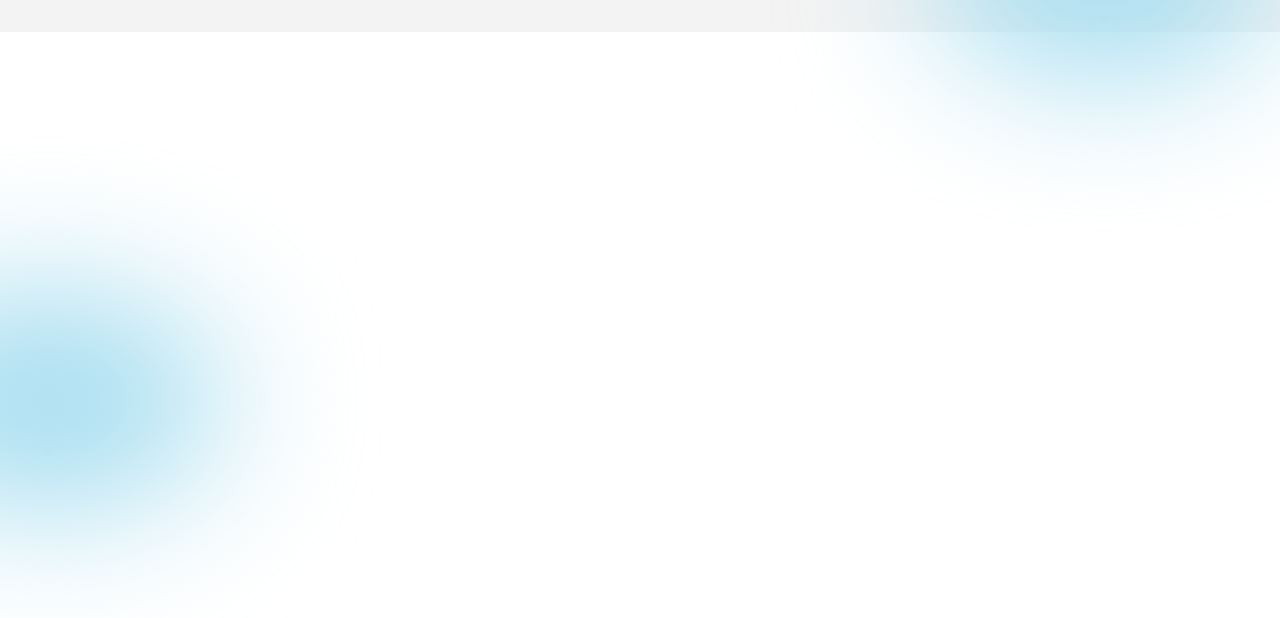
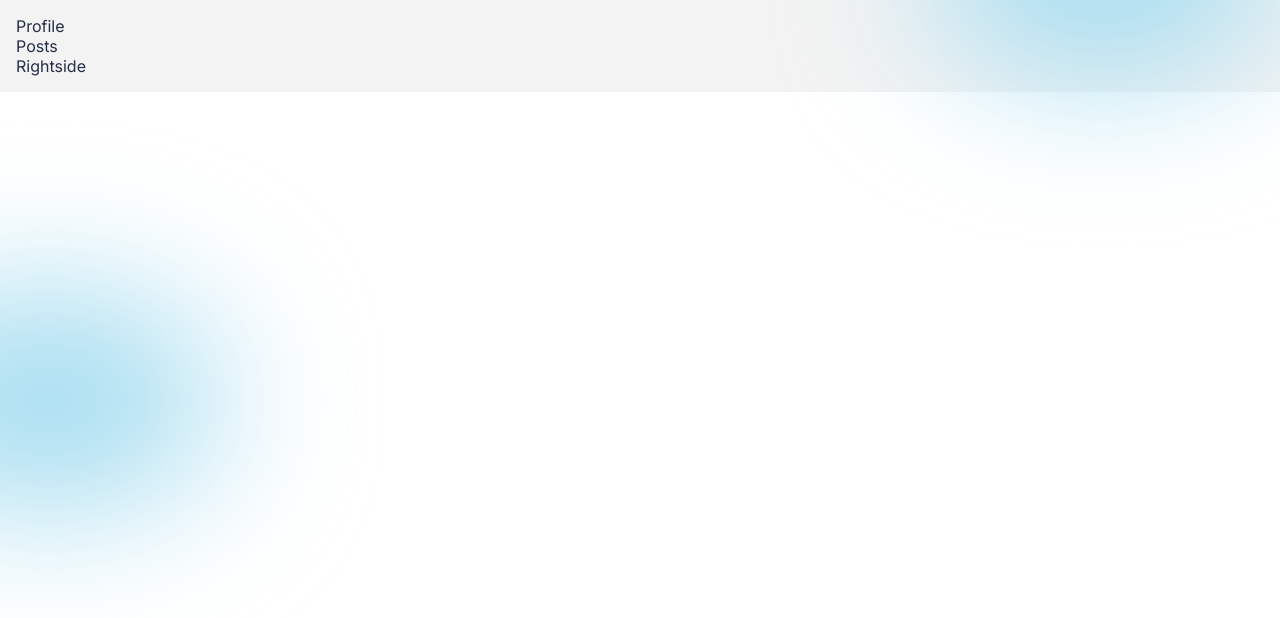
Before and after one commit to MiguelAGuzman/linkup, a React (Create React App) app: page / in a window 1280 px wide. Shown: the top 618 px of the page. Built offline with nearby package versions, Linux system fonts and the light colour scheme.

Commit message:
Home nav started

```diff
--- a/src/App.js
+++ b/src/App.js
@@ -1,9 +1,11 @@
 import "./App.css"
+import Home from "./pages/home/Home";
 function App() {
   return (
     <div className="App">
         <div className="blur" style={{top: '-18%', right: '0'}}></div>
         <div className="blur" style={{top: '36%', left: '-8rem'}}></div>
+        <Home/>
     </div>
   );
 }
--- a/src/pages/home/Home.jsx
+++ b/src/pages/home/Home.jsx
@@ -0,0 +1,14 @@
+import React from 'react'
+
+const Home = () => {
+  return (
+    <div className="Home">
+        <div className="profileSide">Profile</div>
+        <div className="postSide">Posts</div>
+        <div className="rightSide">Rightside</div>
+
+    </div>
+  )
+}
+
+export default Home
```
